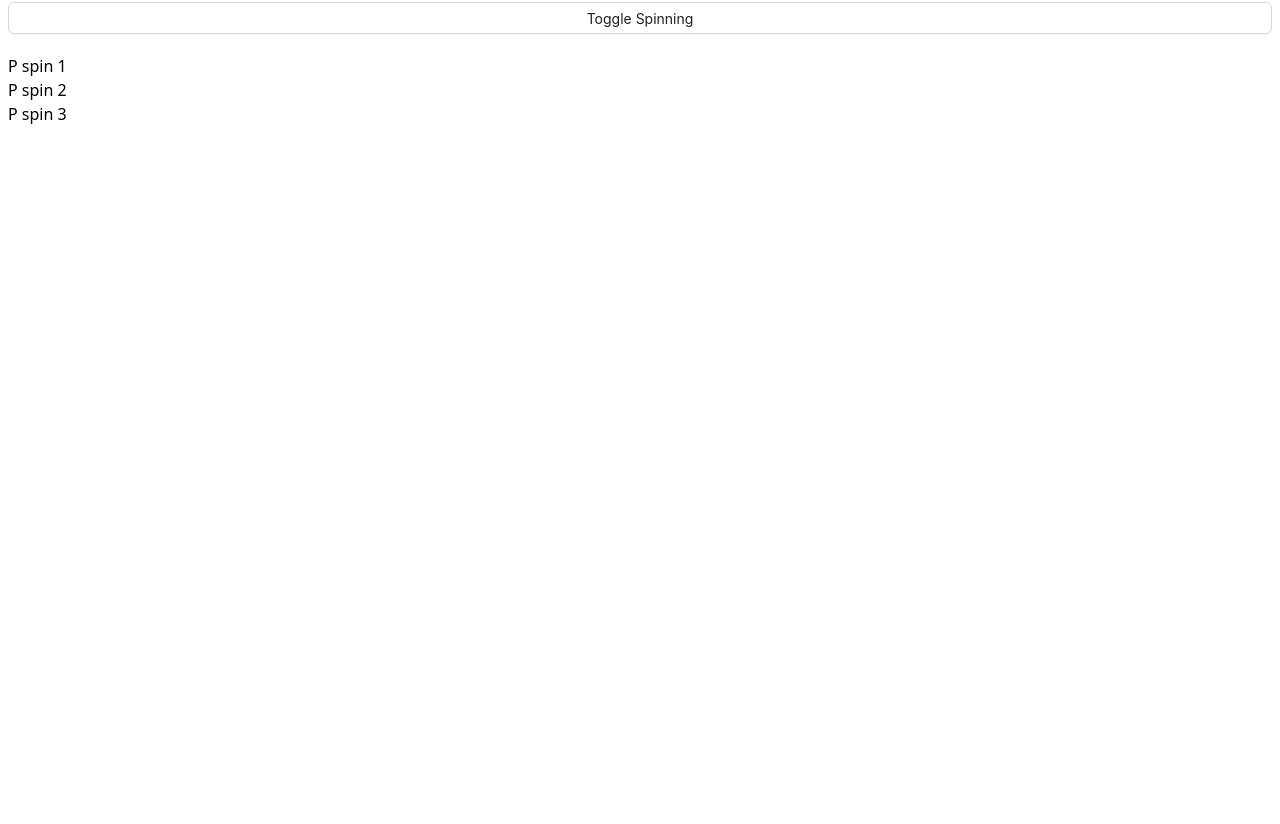
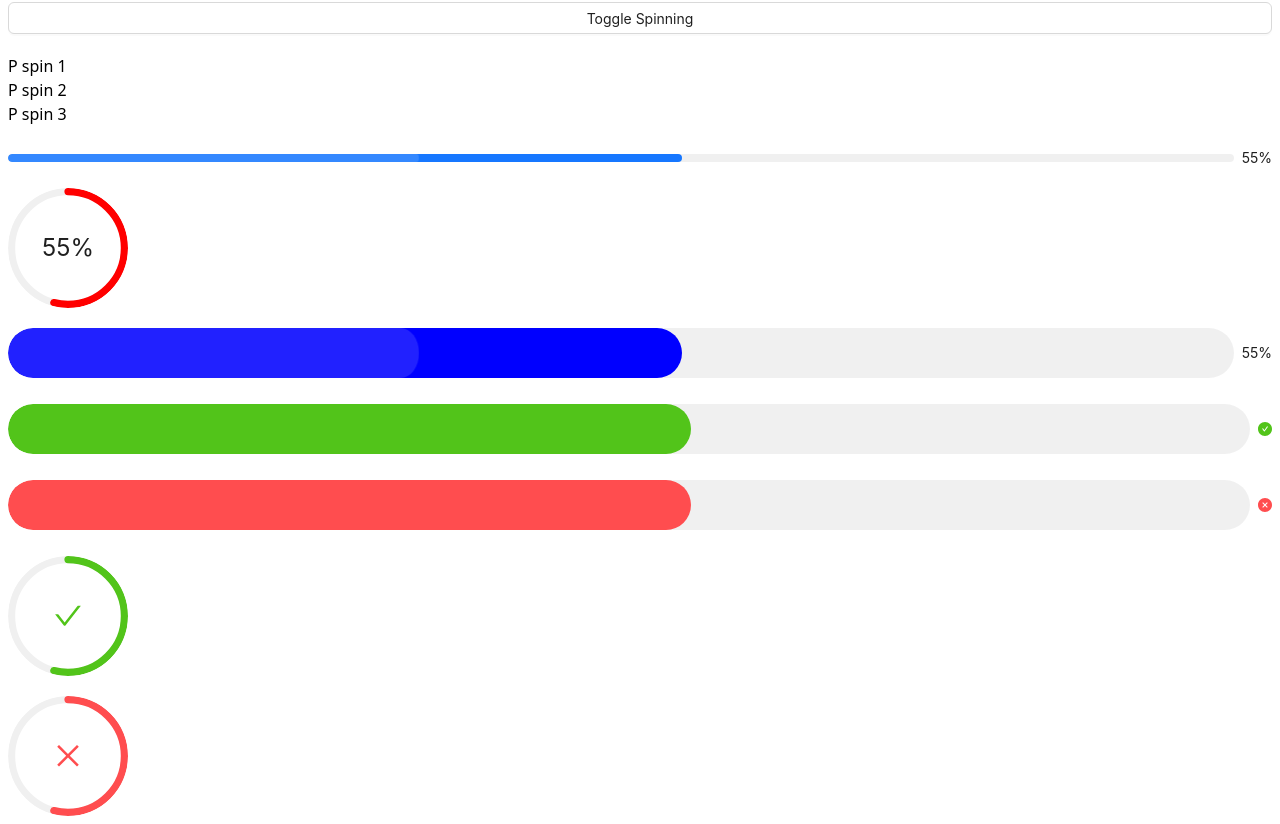
Before and after one commit to Morteza-Hz-1380/AntD, a React (Vite) app: page / in a window 1280 px wide. Shown: the part 909-1733 px from the top of the page. Before the commit the page ends 1043 px from the top, so only its background shows below. Built offline with nearby package versions, Linux system fonts and the light colour scheme.

Commit message:
Progress

```diff
--- a/src/components/All.tsx
+++ b/src/components/All.tsx
@@ -8,6 +8,7 @@ import {
   DatePicker,
   TimePicker,
   Spin,
+  Progress,
 } from "antd";
 import { useState } from "react";
 import { UserOutlined } from "@ant-design/icons";
@@ -143,8 +144,13 @@ function All() {
 
 
 
-
-
+      <Progress  percent={55} status="active"/>
+      <Progress  percent={55} type="circle" strokeColor="red" />
+      <Progress  percent={55} type="line" strokeColor="blue"  status="active" strokeWidth={50}/>
+      <Progress  percent={55} type="line" status="success" strokeWidth={50}/>
+      <Progress  percent={55} type="line"  status="exception" strokeWidth={50}/>
+      <Progress  percent={55} type="circle" status="success" />
+      <Progress  percent={55} type="circle" status="exception" />
 
     </div>
   );
```
